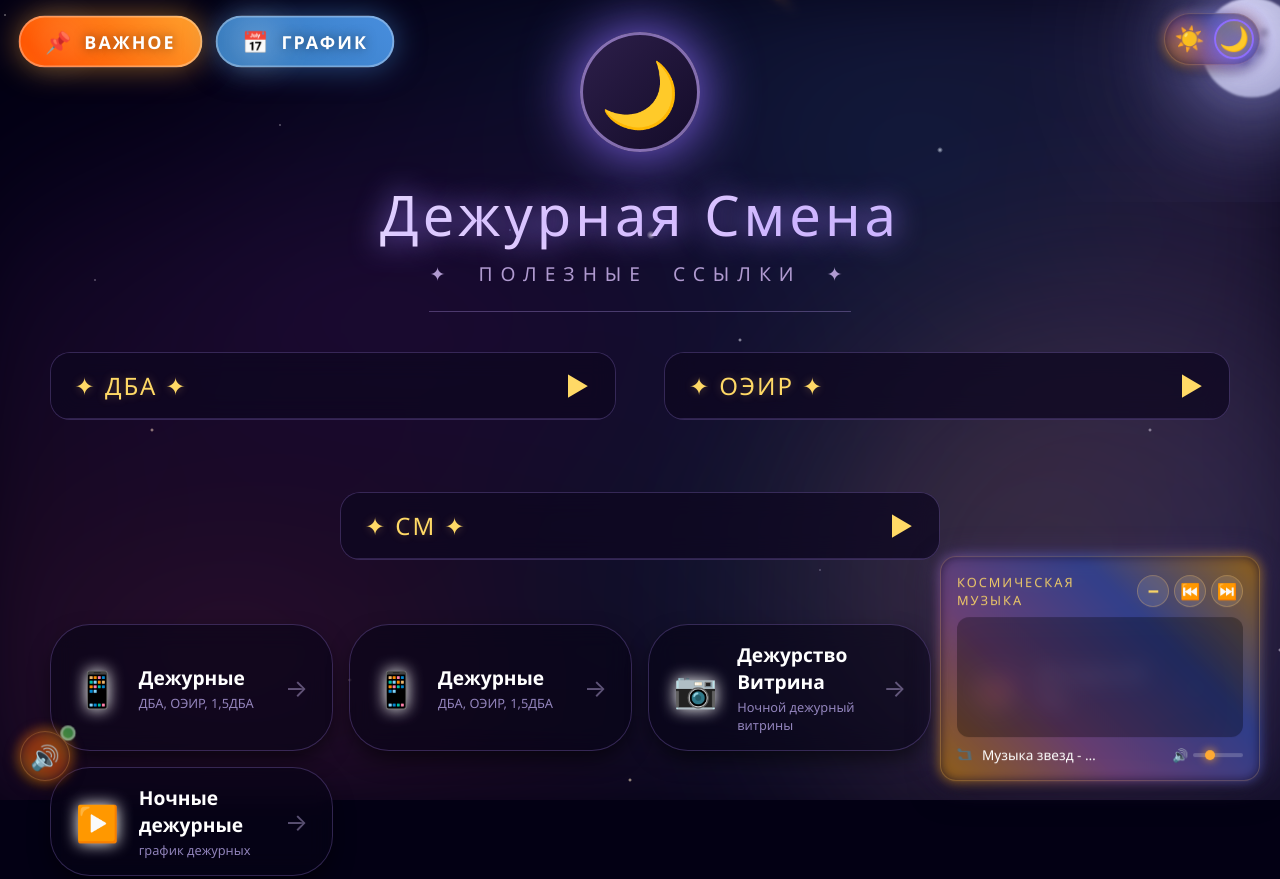
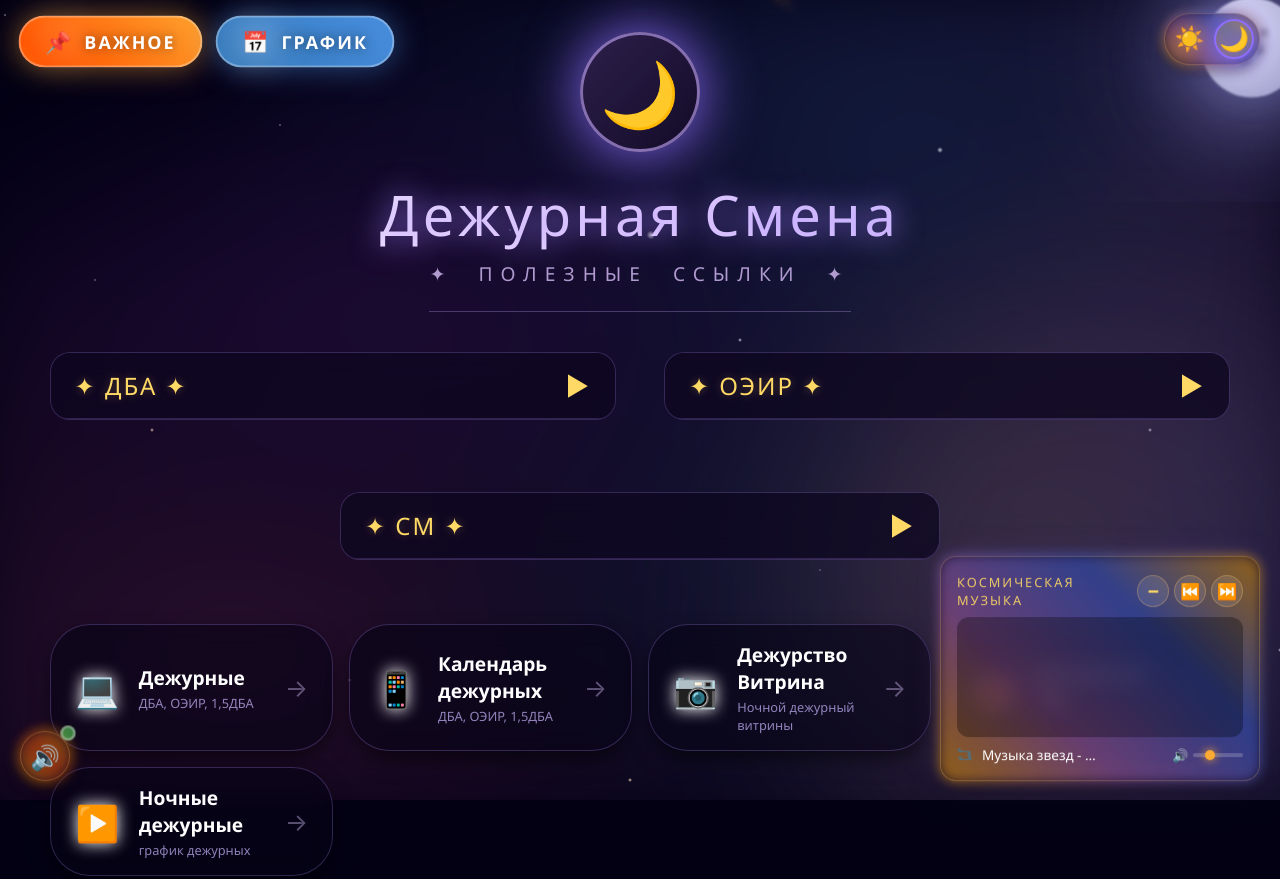
Before and after one commit to thenighthunter-lang/monitoringRTmis1, a plain HTML site: page index.html in a window 1280 px wide. Shown: the top 879 px of the page. Drawn offline with Linux system fonts and the light colour scheme.

Commit message:
Update index.html

```diff
--- a/index.html
+++ b/index.html
@@ -2059,7 +2059,7 @@
                 <!-- Существующие ссылки -->
                 <div class="links-grid">
                     <a href="https://confluence.is-mis.ru/pages/viewpage.action?pageId=294261463" class="cosmic-card" target="_blank">
-                        <span class="card-icon">📱</span>
+                        <span class="card-icon">💻</span>
                         <div class="card-content">
                             <span class="card-title">Дежурные</span>
                             <span class="card-description">ДБА, ОЭИР, 1,5ДБА</span>
@@ -2067,10 +2067,10 @@
                         <span class="card-arrow">→</span>
                     </a>
 
-                    <a href="https://confluence.is-mis.ru/pages/viewpage.action?pageId=294261463" class="cosmic-card" target="_blank">
+                    <a href="https://confluence.rtmis.ru/calendar/spacecalendar.action?spaceKey=RMISOEIR" class="cosmic-card" target="_blank">
                         <span class="card-icon">📱</span>
                         <div class="card-content">
-                            <span class="card-title">Дежурные</span>
+                            <span class="card-title">Календарь дежурных</span>
                             <span class="card-description">ДБА, ОЭИР, 1,5ДБА</span>
                         </div>
                         <span class="card-arrow">→</span>
```
